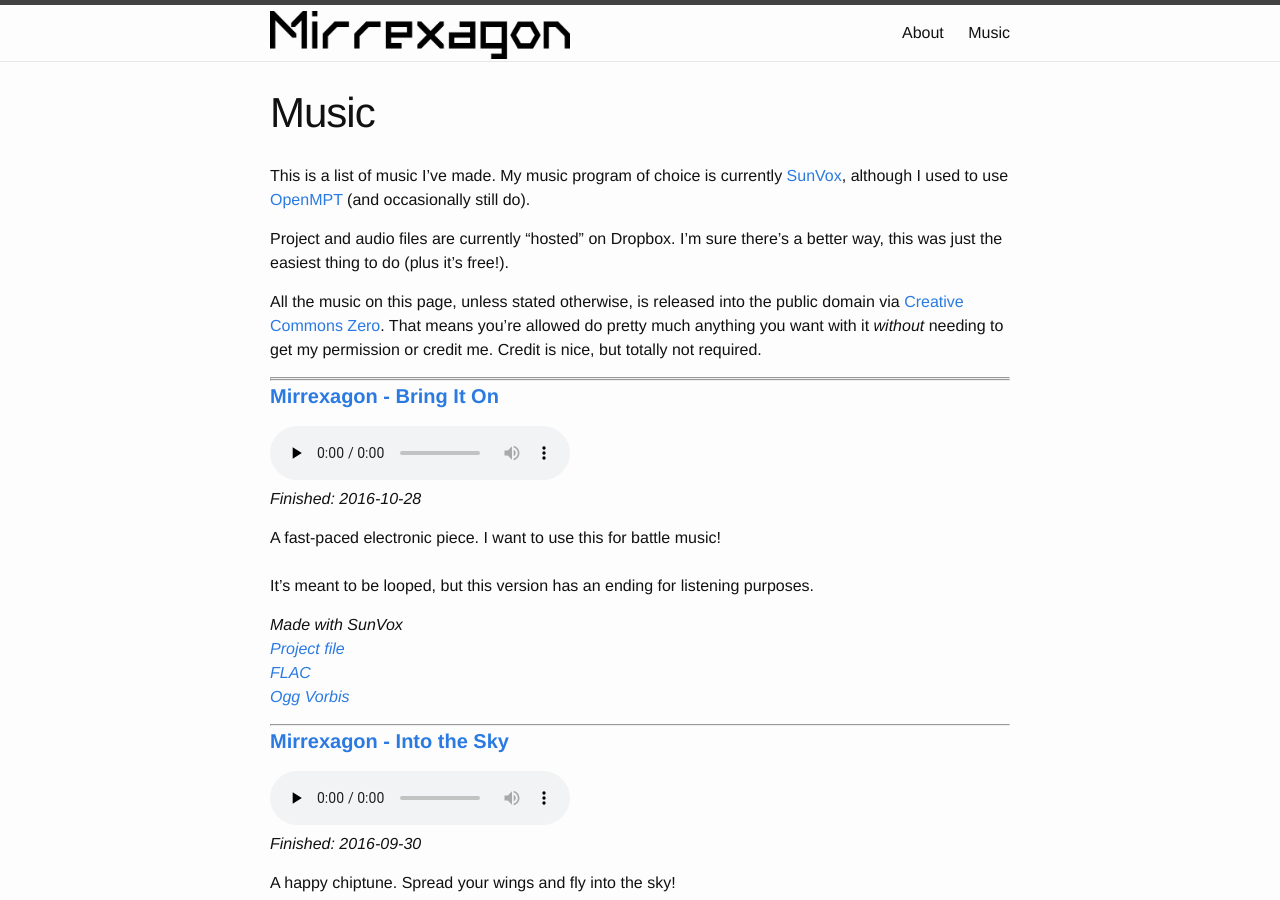
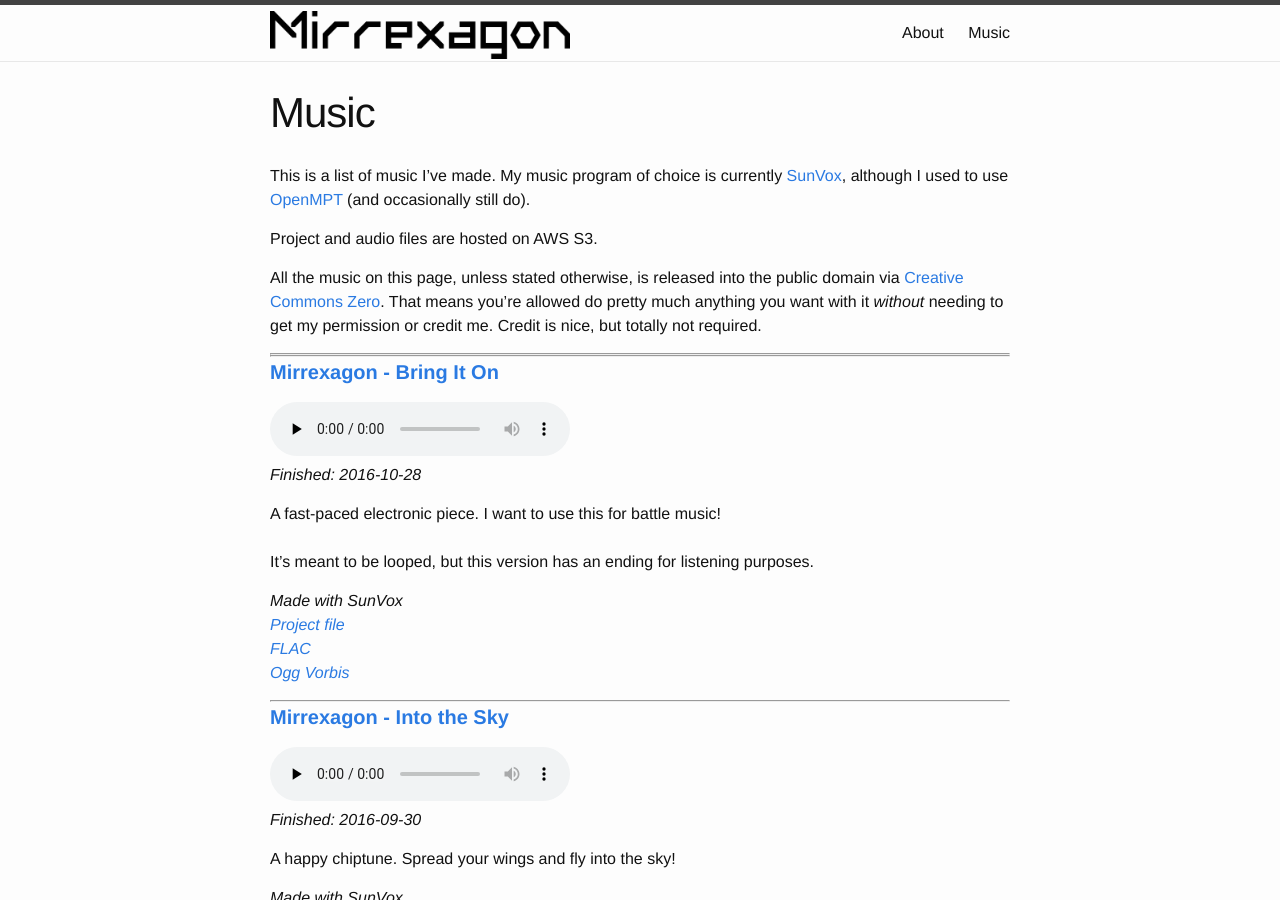
Before and after one commit to legospacy/legospacy.github.io, a Jekyll site: the page built from music.md, in a window 1280 px wide and 900 px high. Built offline with Jekyll 4.4.1, drawn with Linux system fonts in a browser that asks for light colours.

Commit message:
Switch music host to Amazon S3

```diff
--- a/music.md
+++ b/music.md
@@ -2,12 +2,12 @@
 layout: page
 title: Music
 permalink: /music/
-dl_url: https://dl.dropboxusercontent.com/u/27899289/music
+dl_url: https://s3-ap-southeast-2.amazonaws.com/mirrexagon-sitecontent/music
 ---
 
 This is a list of music I've made. My music program of choice is currently [SunVox](http://warmplace.ru/soft/sunvox/), although I used to use [OpenMPT](https://openmpt.org/) (and occasionally still do).
 
-Project and audio files are currently "hosted" on Dropbox. I'm sure there's a better way, this was just the easiest thing to do (plus it's free!).
+Project and audio files are hosted on AWS S3.
 
 All the music on this page, unless stated otherwise, is released into the public domain via [Creative Commons Zero](https://creativecommons.org/publicdomain/zero/1.0/). That means you're allowed do pretty much anything you want with it *without* needing to get my permission or credit me. Credit is nice, but totally not required.
 
```
